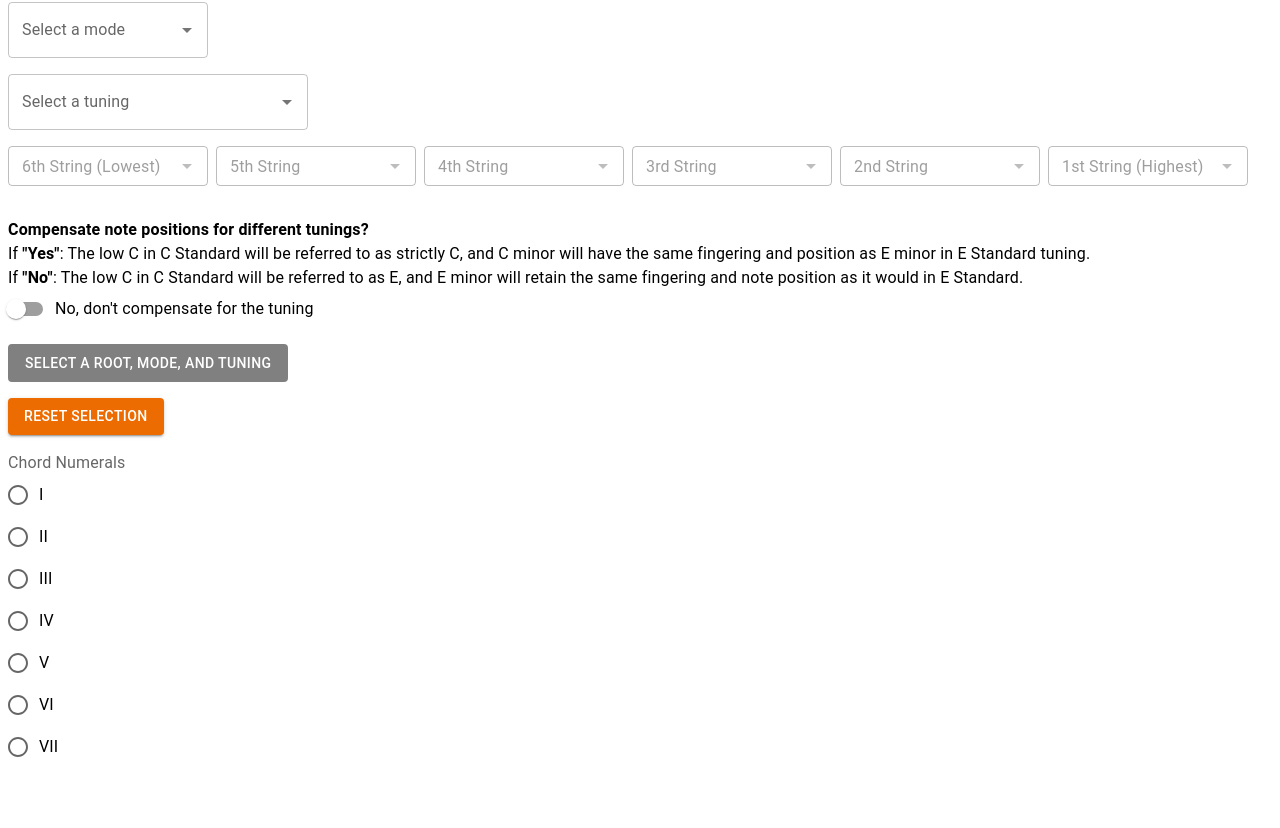
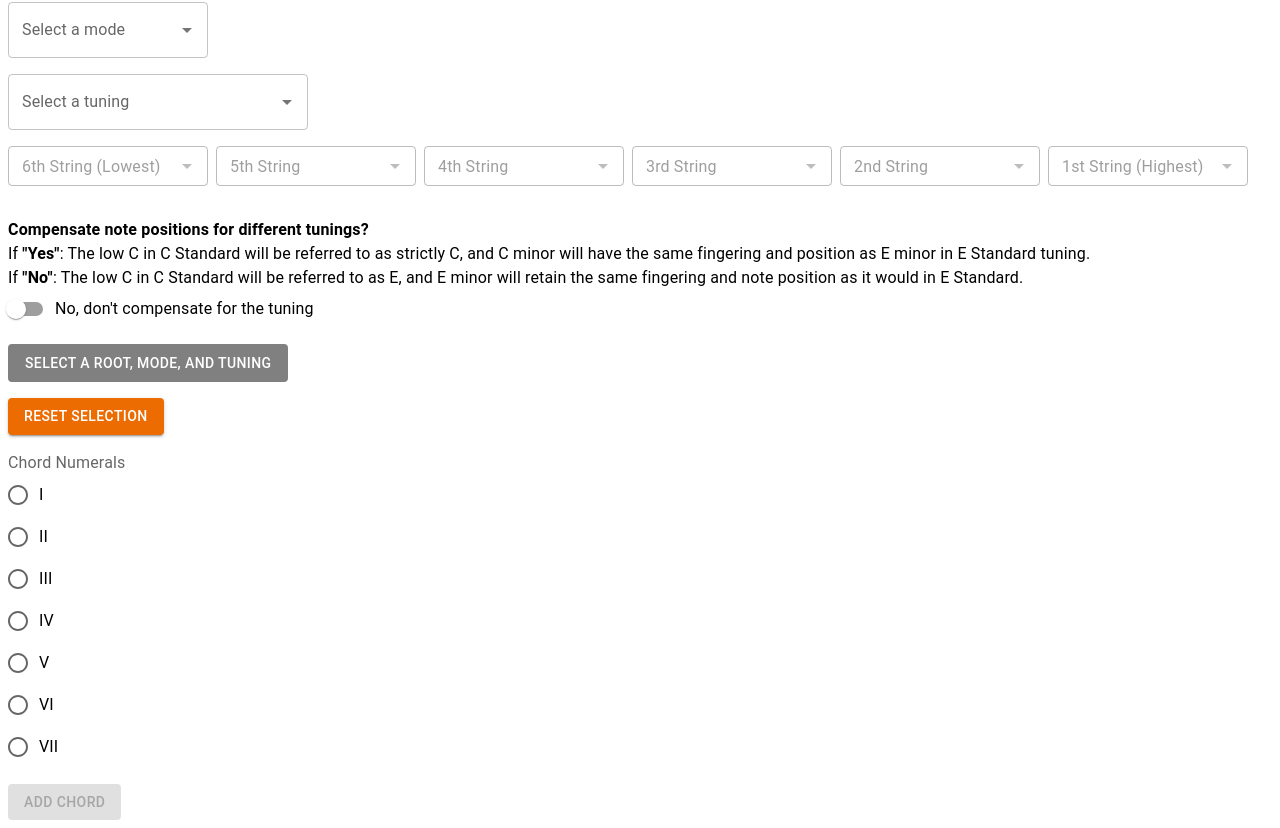
Before and after one commit to stenzeladam/ChordProgressionTSX, a React (Vite) app: page / in a window 1280 px wide. Shown: the part 197-1025 px from the top of the page. Before the commit the page ends 973 px from the top, so only its background shows below. Built offline with nearby package versions, Linux system fonts and the light colour scheme.

Commit message:
added chordNumerals, and added the numerals to an array to later create chord objects

```diff
--- /dev/null
+++ b/src/components/AddChordButton.tsx
@@ -0,0 +1,31 @@
+import React from 'react';
+import Stack from '@mui/material/Stack';
+import Button from '@mui/material/Button';
+import { ChordNumber } from './ChordNumeralButtons';
+
+interface AddChordButtonProps {
+  hasChordNum: boolean;
+  chordNum: ChordNumber | null;
+  onSubmit: (chord :ChordNumber | null) => void;
+}
+
+const AddChordButton: React.FC<AddChordButtonProps> = ({hasChordNum, chordNum, onSubmit}) => {
+  const handleClick = () => {
+      onSubmit(chordNum);
+      console.log("selected chord: ", chordNum?.value);
+  }
+
+  return (
+    <Stack spacing={2} direction="row">
+      <Button variant="contained"
+        id="add_chord_button"
+        onClick={handleClick}
+        disabled={!hasChordNum}
+        color="success">
+        Add Chord
+      </Button>
+    </Stack>
+  );
+}
+
+export default AddChordButton;
--- a/src/components/SelectionContainer.tsx
+++ b/src/components/SelectionContainer.tsx
@@ -9,6 +9,7 @@ import Reset from './ResetButton'
 import { ModeOption } from './ModeSelector';
 import ChordNumeralButtons from './ChordNumeralButtons';
 import { ChordNumber } from './ChordNumeralButtons';
+import AddChordButtton from './AddChordButton'
 
 const SelectionContainer = () => {
   const [selectedRoot, setSelectedRoot] = useState<RootOption | null>(null);
@@ -16,7 +17,10 @@ const SelectionContainer = () => {
   const [selectedTuning, setSelectedTuning] = useState<TuningOption | null>(null);
   const [stringTunings, setStringTunings] = useState<string[]>(Array(6).fill(""));
   const [compensateOption, setCompensate] = useState<boolean>(false);
+  const [chordNum, setChordNum] = useState<ChordNumber | null>(null);
   const [isSubmitEnabled, setSubmitEnabled] = useState<boolean>(false);
+  const [hasChordNum, setHasChordNum] = useState<boolean>(false);
+  const [chordProgNums, setChordProgNums] = useState<number[]>([]);
 
   const handleRootSelect = (root: RootOption | null) => {
     setSelectedRoot(root);
@@ -28,6 +32,9 @@ const SelectionContainer = () => {
     setSelectedMode(null);
     setStringTunings(Array(6).fill(""));
     setSubmitEnabled(false);
+    setChordProgNums([]);
+    setHasChordNum(false);
+    setChordNum(null);
   }
 
   const handleModeSelect = (mode: ModeOption | null) => {
@@ -39,9 +46,19 @@ const SelectionContainer = () => {
   }
 
   const handleNumeralSelect = (num: ChordNumber) => {
-    console.log("The selected numeral is: ", num.value);
+    setHasChordNum(true);
+    setChordNum(num);
   }
 
+  const addChord = (num:ChordNumber | null) => {
+    if (num) {
+      setChordProgNums((prev: number[]) => {
+        return [...prev, num.value];
+      });
+    }
+  }
+
+  console.log("The progression: ", chordProgNums);
   const isIncomplete =
     !selectedRoot ||
     !selectedMode ||
@@ -77,6 +94,10 @@ const SelectionContainer = () => {
       />
       <ChordNumeralButtons
         onSelect={handleNumeralSelect}/>
+      <AddChordButtton
+        hasChordNum={hasChordNum}
+        chordNum={chordNum}
+        onSubmit={addChord}/>
     </Box>
   )
 }
```
Also changed, not shown: src/components/ChordNumeralButtons.tsx (line endings or trailing spaces).
